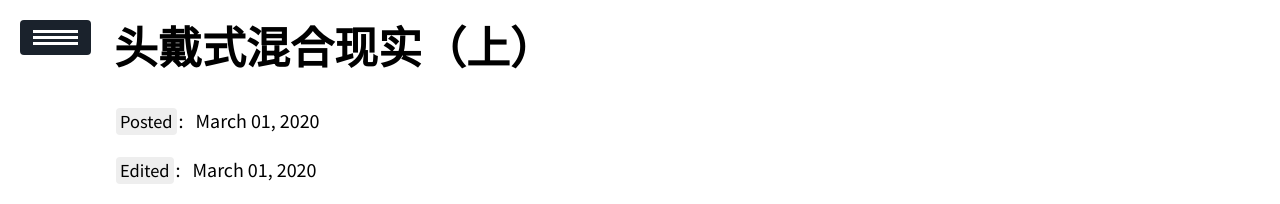
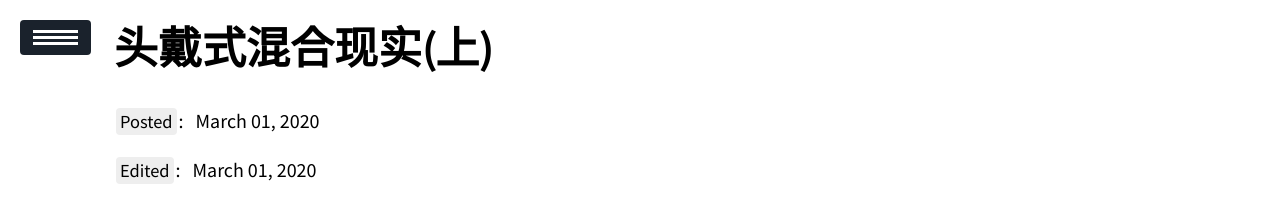
Before and after one commit to Hummmm/hummmm.github.io, a Jekyll site: the page built from _posts/2020-03-01-Mobile-MR/2020-03-01-Mobile-MR.md, in a window 1280 px wide and 900 px high. Shown: the top 204 px of the window. Built offline with Jekyll 4.4.1, drawn with Linux system fonts in a browser that asks for light colours; our own code applies the rules of GitHub Pages for plain Markdown files; a script that is not in the unit is left out.

```diff
--- a/_posts/2020-03-01-Mobile-MR/2020-03-01-Mobile-MR.md
+++ b/_posts/2020-03-01-Mobile-MR/2020-03-01-Mobile-MR.md
@@ -1,5 +1,5 @@
 ---
-title: 头戴式混合现实（上）
+title: 头戴式混合现实(上)
 tags: MR SLAM
 edit: 2020-03-01
 categories: 技术类
```
